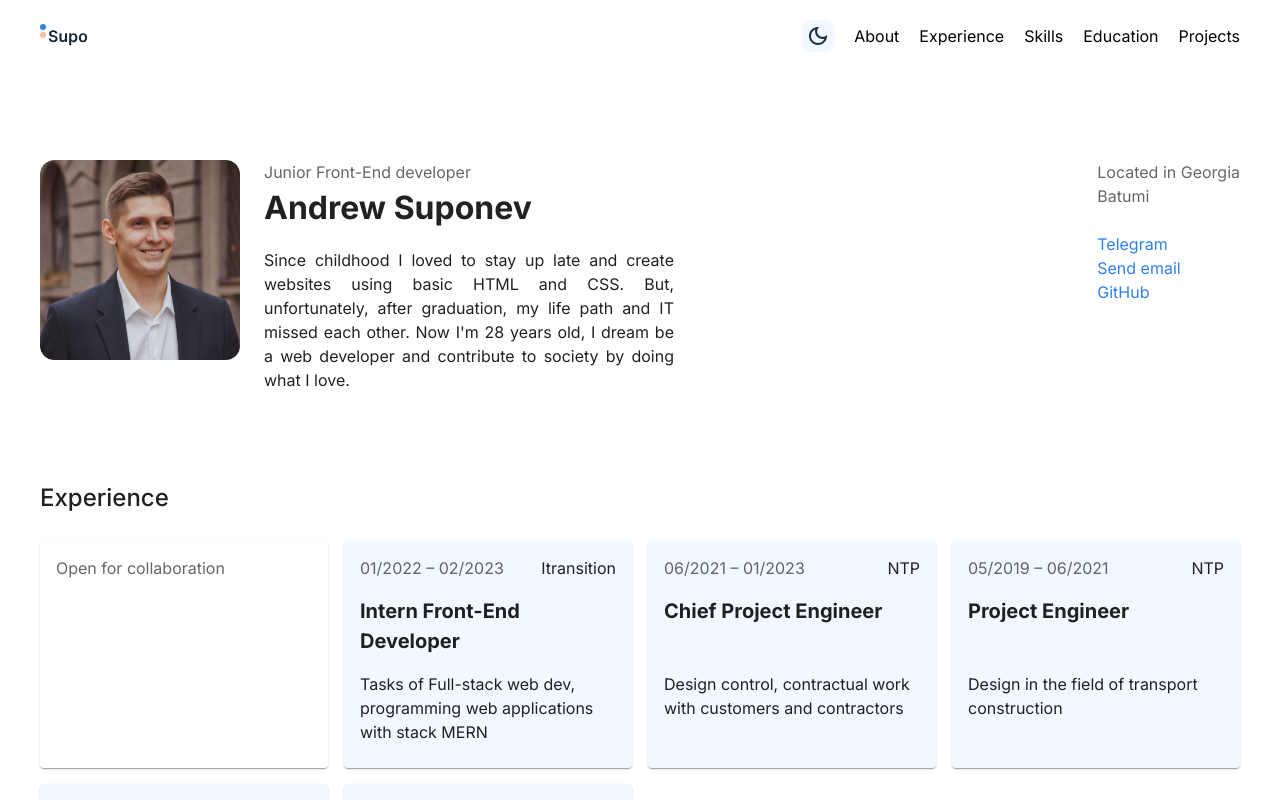
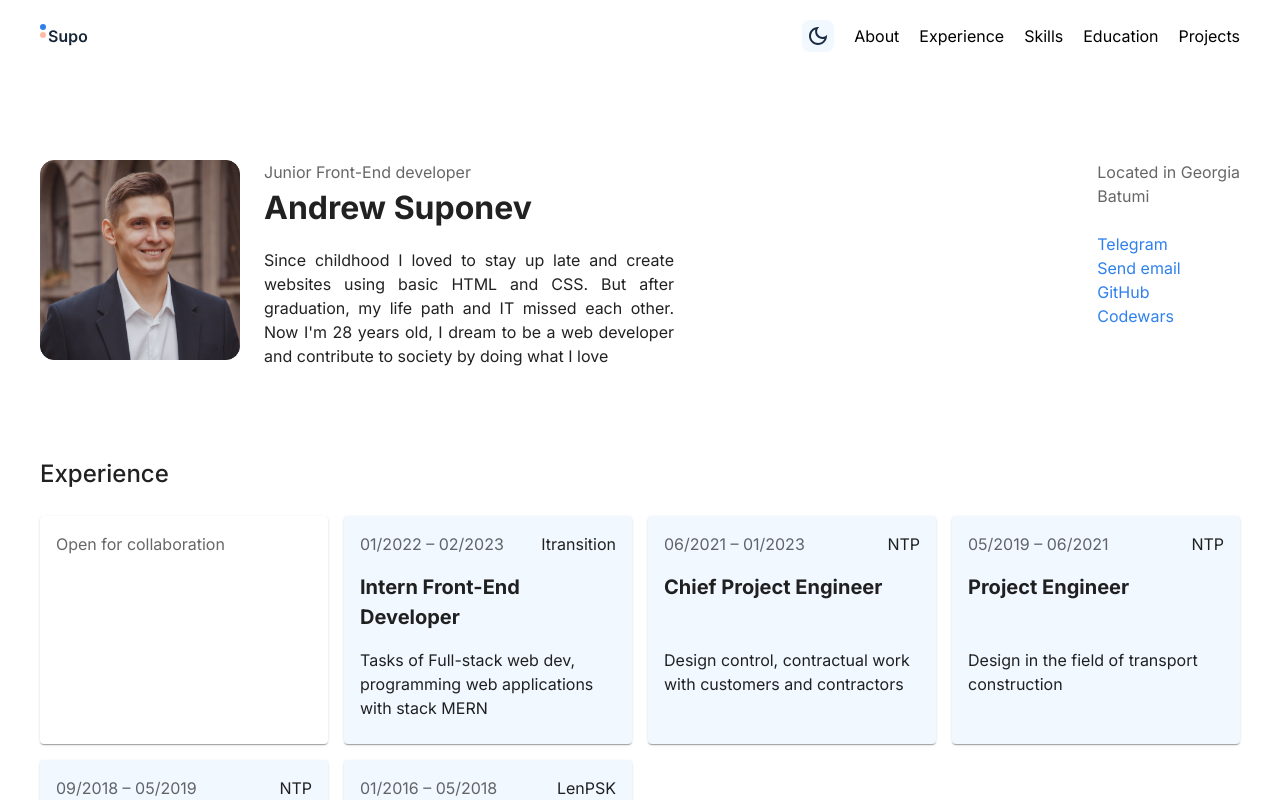
Before and after one commit to asuponev/asuponev.github.io, a React (Create React App) app: page / in a window 1280 px wide. Shown: the top 800 px of the page. Built offline with nearby package versions, Linux system fonts and the light colour scheme.

Commit message:
refactor: move data for about me section to a separate file

```diff
--- /dev/null
+++ b/src/data/about-data.js
@@ -0,0 +1,20 @@
+import photo from '../assets/img/photo.png';
+
+const aboutData = {
+  fullName: "Andrew Suponev",
+  position: "Junior Front-End developer",
+  description: "Since childhood I loved to stay up late and create websites using basic HTML and CSS. But after graduation, my life path and IT missed each other. Now I'm 28 years old, I dream to be a web developer and contribute to society by doing what I love",
+  photo: photo,
+  place: {
+    country: "Georgia",
+    city: "Batumi"
+  },
+  links: {
+    telegram: "https://t.me/andrewsupo",
+    email: "andrew.suponev@gmail.com",
+    github: "https://github.com/elsuppo",
+    codewars: "https://www.codewars.com/users/rsschool_a967b003f9ec16af"
+  }
+};
+
+export default aboutData;
--- a/src/sections/about.js
+++ b/src/sections/about.js
@@ -1,50 +1,60 @@
 import React from 'react';
 import { Box, Stack, Link, Typography } from '@mui/material';
 
-import photoImg from '../assets/img/photo.png';
+import aboutData from '../data/about-data';
+
+const optionsLink = {
+  target: "_blank",
+  rel: "noopener",
+  underline: "hover",
+  color: "link.color"
+}
 
 const About = () => {
+  const { fullName, position, description, photo, place, links } = aboutData;
+
   return (
     <Box component="section" className="container" pt={20} id="about">
       <Stack
         direction={{ md: "row", sm: "column" }}
-        alignItems={{ md: "flex-start", sm: "center", xs: "center" }}
+        alignItems={{ md: "flex-start", xs: "center" }}
         flexWrap="wrap"
       >
         <Box>
-          <img src={photoImg} alt="avatar" width={200} />
+          <img src={photo} alt="avatar" width={200} />
         </Box>
         <Stack
-          textAlign={{ md: "left", sm: "center", xs: "center" }}
-          mx={{ md: 3, sm: 0 }} my={{ md: 0, sm: 3, xs: 3 }}
+          textAlign={{ md: "left", xs: "center" }}
+          mx={{ md: 3, sm: 0 }} my={{ md: 0, xs: 3 }}
         >
           <Typography color="text.secondary">
-            Junior Front-End developer
+            {position}
           </Typography>
           <Typography fontWeight={700} fontSize={32}>
-            Andrew Suponev
+            {fullName}
           </Typography>
-          <Typography align="justify" maxWidth={410} mt={2}>
-            Since childhood I loved to stay up late and create websites using basic HTML and CSS.
-            But, unfortunately, after graduation, my life path and IT missed each other.
-            Now I'm 28 years old, I dream be a web developer and contribute to society by doing what I love.
+          <Typography sx={{ maxWidth: 410, mt: 2, textAlign: { md: "justify", xs: "center" } }}>
+            {description}
           </Typography>
         </Stack>
         <Stack
           ml={{ md: "auto", sm: 0 }}
-          textAlign={{ md: "left", sm: "center", xs: "center" }}
+          textAlign={{ md: "left", xs: "center" }}
         >
           <Typography color="text.secondary" mb={3}>
-            Located in Georgia<br />Batumi
+            Located in {place.country}<br />{place.city}
           </Typography>
-          <Link href="https://t.me/andrewsupo" underline="hover" color="link.color">
+          <Link href={links.telegram} {...optionsLink}>
             Telegram
           </Link>
-          <Link href="mailto:andrew.suponev@gmail.com" underline="hover" color="link.color">
+          <Link href={`mailto:${links.email}`} {...optionsLink}>
             Send email
           </Link>
-          <Link href="https://github.com/elsuppo" underline="hover" color="link.color">
+          <Link href={links.github} {...optionsLink}>
             GitHub
+          </Link>
+          <Link href={links.codewars} {...optionsLink}>
+            Codewars
           </Link>
         </Stack>
       </Stack>
```
